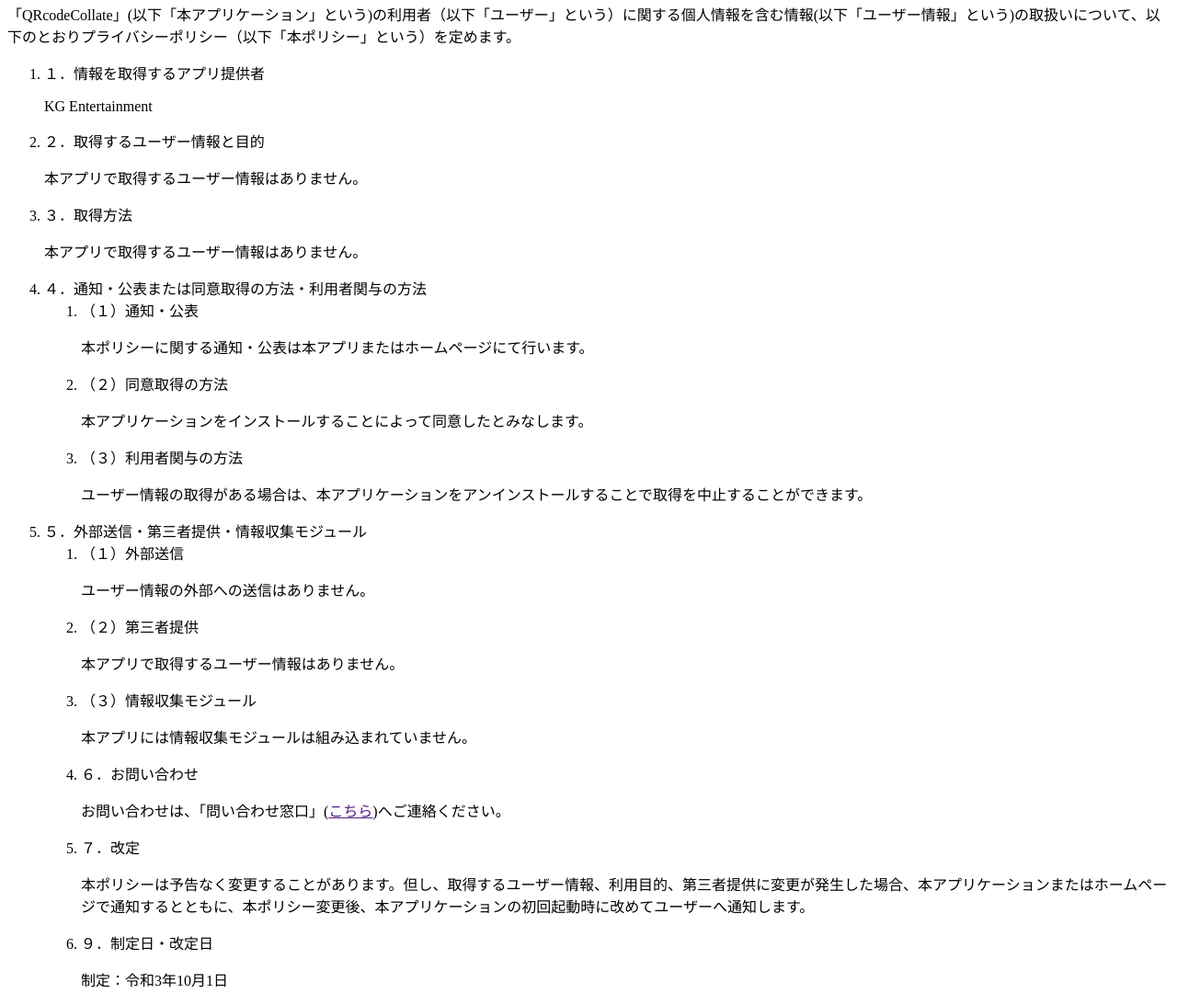
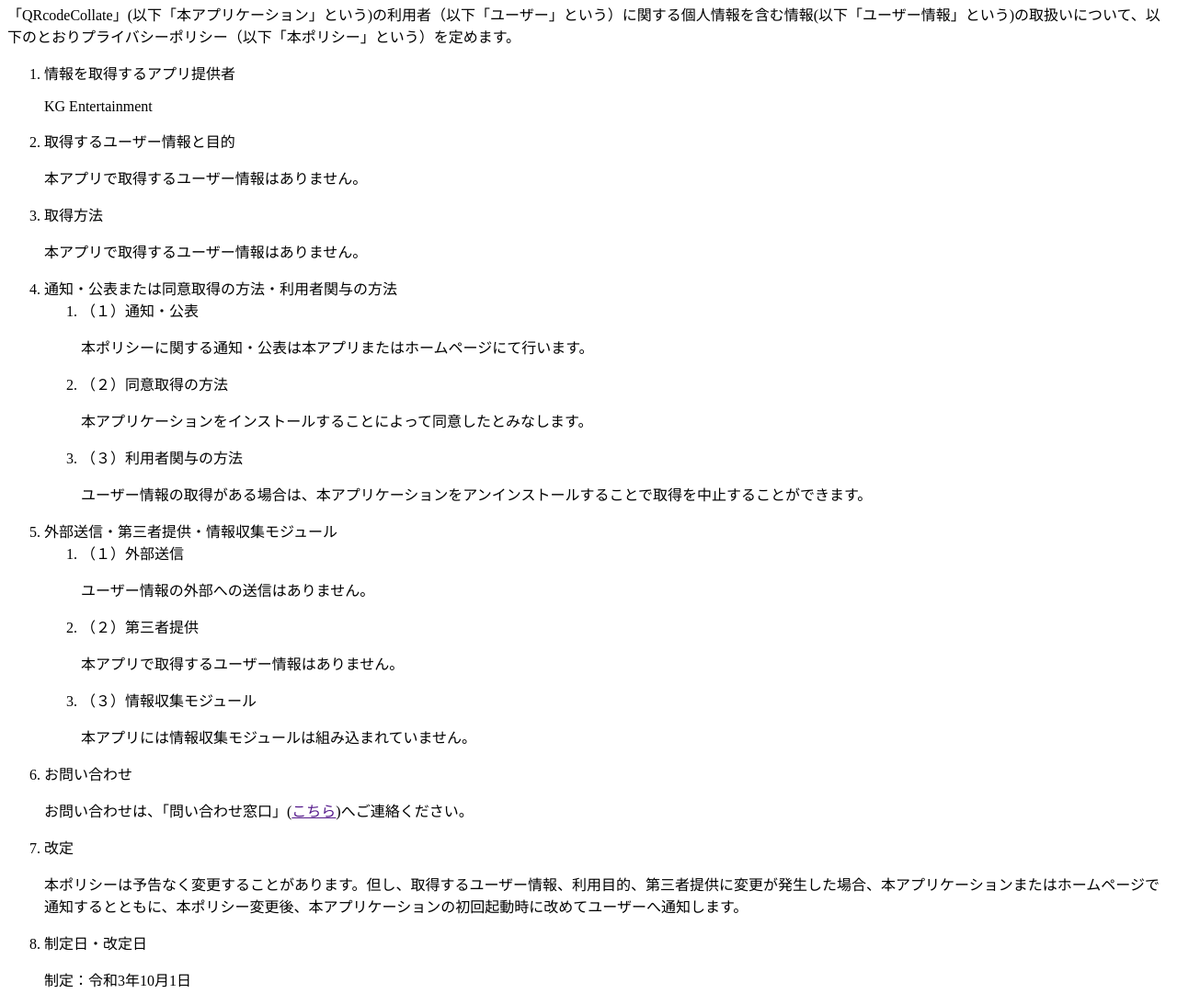
Before and after one commit to KG-entertainment/kg-entertainment.github.io, a plain HTML site: page QRcodeCollate.policy.html in a window 1280 px wide. Shown: the part 72-1165 px from the top of the page at 92% size. Drawn offline with Linux system fonts and the light colour scheme.

Commit message:
Update QRcodeCollate.policy.html

```diff
--- a/QRcodeCollate.policy.html
+++ b/QRcodeCollate.policy.html
@@ -3,13 +3,13 @@
   <h1>QRcodeCollate プライバシーポリシー</h1>
 <p>「QRcodeCollate」(以下「本アプリケーション」という)の利用者（以下「ユーザー」という）に関する個人情報を含む情報(以下「ユーザー情報」という)の取扱いについて、以下のとおりプライバシーポリシー（以下「本ポリシー」という）を定めます。</p>
   <ol>
-    <li>１．情報を取得するアプリ提供者</li>
+    <li>情報を取得するアプリ提供者</li>
       <p>KG Entertainment</p>
-    <li>２．取得するユーザー情報と目的</li>
+    <li>取得するユーザー情報と目的</li>
       <p>本アプリで取得するユーザー情報はありません。</p>
-    <li>３．取得方法</li>
+    <li>取得方法</li>
       <p>本アプリで取得するユーザー情報はありません。</p>
-    <li>４．通知・公表または同意取得の方法・利用者関与の方法</li>
+    <li>通知・公表または同意取得の方法・利用者関与の方法</li>
       <ol>
         <li>（１）通知・公表
           <p>本ポリシーに関する通知・公表は本アプリまたはホームページにて行います。</p>
@@ -18,7 +18,7 @@
         <li>（３）利用者関与の方法
           <p>ユーザー情報の取得がある場合は、本アプリケーションをアンインストールすることで取得を中止することができます。</p>
       </ol>
-    <li>５．外部送信・第三者提供・情報収集モジュール
+    <li>外部送信・第三者提供・情報収集モジュール
       <ol>
         <li>（１）外部送信
           <p>ユーザー情報の外部への送信はありません。</p>
@@ -26,11 +26,12 @@
           <p>本アプリで取得するユーザー情報はありません。</p>
         <li>（３）情報収集モジュール
           <p>本アプリには情報収集モジュールは組み込まれていません。</p>
-    <li>６．お問い合わせ
+      </ol>
+    <li>お問い合わせ
       <p>お問い合わせは、「問い合わせ窓口」(<a href="">こちら</a>)へご連絡ください。</p>
-    <li>７．改定
+    <li>改定
       <p>本ポリシーは予告なく変更することがあります。但し、取得するユーザー情報、利用目的、第三者提供に変更が発生した場合、本アプリケーションまたはホームページで通知するとともに、本ポリシー変更後、本アプリケーションの初回起動時に改めてユーザーへ通知します。</p>
-    <li>９．制定日・改定日
+    <li>制定日・改定日
       <p>制定：令和3年10月1日</p>
   </ol>
 </body>
```
